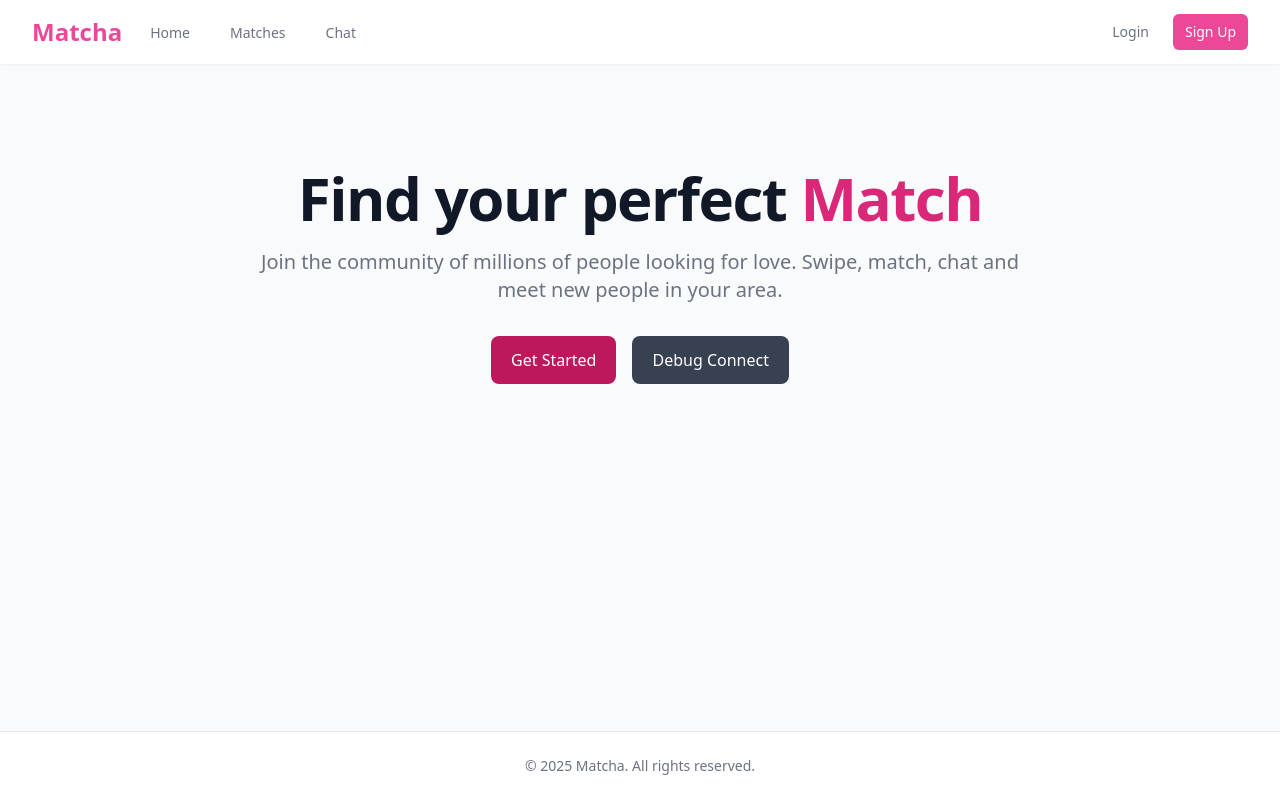
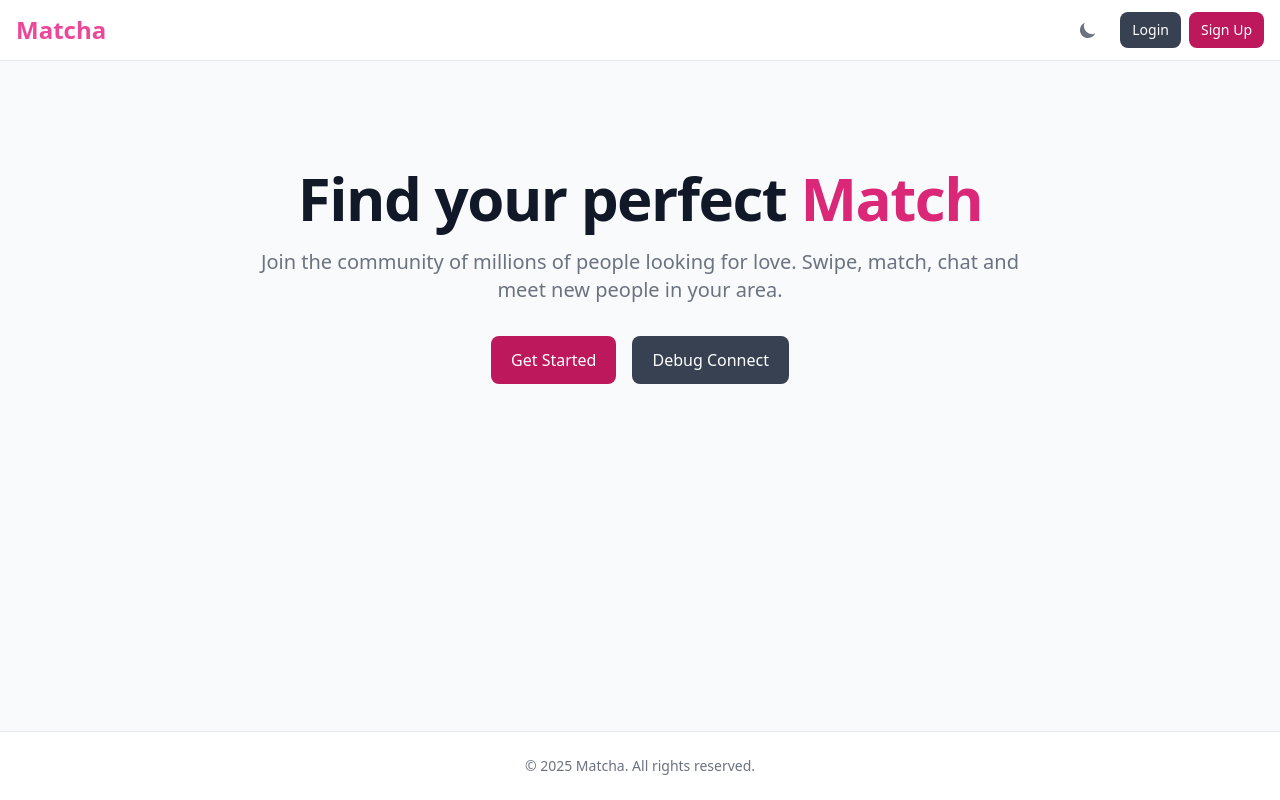
Before and after one commit to jgavairo/Matcha, a React (Vite) app in the folder frontend/: page / in a window 1280 px wide. Built offline with nearby package versions, Linux system fonts and the light colour scheme.

Commit message:
feat: implement new Header component with authentication and theme toggle; remove AppHeader and update layouts

```diff
--- a/frontend/src/App.tsx
+++ b/frontend/src/App.tsx
@@ -1,6 +1,7 @@
 import { BrowserRouter, Routes, Route } from 'react-router-dom';
 import { NotificationProvider } from '@context/NotificationContext';
 import ToastContainer from '@features/notifications/components/ToastContainer';
+import Header from '@components/layout/Header';
 import MainLayout from '@layouts/MainLayout';
 import HomePage from '@pages/HomePage';
 import RegisterPage from '@pages/RegisterPage';
@@ -14,6 +15,7 @@ function App() {
     <NotificationProvider>
       <ToastContainer />
       <BrowserRouter>
+      <Header />
       <Routes>
         <Route element={<ProtectedRoute />}>
           <Route path="/app" element={<AppLayout />}>
--- a/frontend/src/components/layout/AppHeader.tsx
+++ /dev/null
@@ -1,40 +0,0 @@
-import React from 'react';
-import { Link } from 'react-router-dom';
-import { HiLogout, HiMoon, HiSun } from 'react-icons/hi';
-import { useTheme } from '@context/ThemeContext';
-import { useAuth } from '@context/AuthContext';
-
-const AppHeader: React.FC = () => {
-  const { theme, toggleTheme } = useTheme();
-  const { logout } = useAuth();
-
-  return (
-    <nav className="bg-white border-b border-gray-200 px-4 py-2.5 dark:bg-gray-800 dark:border-gray-700 fixed w-full z-20 top-0 left-0">
-        <div className="flex flex-wrap justify-between items-center mx-auto max-w-screen-xl">
-          <Link to="/app" className="flex items-center">
-            <span className="self-center text-xl font-semibold whitespace-nowrap dark:text-white text-primary-600">Matcha</span>
-          </Link>
-          <div className="flex items-center lg:order-2">
-            <button
-              onClick={toggleTheme}
-              type="button"
-              className="text-gray-500 dark:text-gray-400 hover:bg-gray-100 dark:hover:bg-gray-700 focus:outline-none focus:ring-4 focus:ring-gray-200 dark:focus:ring-gray-700 rounded-lg text-sm p-2.5 mr-1"
-            >
-              {theme === 'dark' ? <HiSun className="w-5 h-5" /> : <HiMoon className="w-5 h-5" />}
-              <span className="sr-only">Toggle theme</span>
-            </button>
-            <button
-              onClick={logout}
-              type="button"
-              className="text-gray-500 dark:text-gray-400 hover:bg-gray-100 dark:hover:bg-gray-700 focus:outline-none focus:ring-4 focus:ring-gray-200 dark:focus:ring-gray-700 rounded-lg text-sm p-2.5 mr-1"
-            >
-              <HiLogout className="w-5 h-5" />
-              <span className="sr-only">Logout</span>
-            </button>
-          </div>
-        </div>
-      </nav>
-  );
-};
-
-export default AppHeader;
--- /dev/null
+++ b/frontend/src/components/layout/Header.tsx
@@ -0,0 +1,58 @@
+import React from 'react';
+import { Link } from 'react-router-dom';
+import { HiLogout, HiMoon, HiSun } from 'react-icons/hi';
+import { useTheme } from '@context/ThemeContext';
+import { useAuth } from '@context/AuthContext';
+import { Button } from 'flowbite-react';
+
+const Header: React.FC = () => {
+  const { theme, toggleTheme } = useTheme();
+  const { isAuthenticated, logout } = useAuth();
+
+  return (
+    <nav className="bg-white border-b border-gray-200 px-4 py-2.5 dark:bg-gray-800 dark:border-gray-700 fixed w-full z-20 top-0 left-0">
+        <div className="flex flex-wrap justify-between items-center mx-auto max-w-screen-xl">
+          <Link to={isAuthenticated ? "/app" : "/"} className="flex items-center">
+            <span className="text-2xl font-bold text-primary-500">Matcha</span>
+          </Link>
+          <div className="flex items-center lg:order-2 gap-2">
+            <button
+              onClick={toggleTheme}
+              type="button"
+              className="text-gray-500 dark:text-gray-400 hover:bg-gray-100 dark:hover:bg-gray-700 focus:outline-none focus:ring-4 focus:ring-gray-200 dark:focus:ring-gray-700 rounded-lg text-sm p-2.5 mr-1"
+            >
+              {theme === 'dark' ? <HiSun className="w-5 h-5" /> : <HiMoon className="w-5 h-5" />}
+              <span className="sr-only">Toggle theme</span>
+            </button>
+
+            {isAuthenticated ? (
+              <button
+                onClick={logout}
+                type="button"
+                className="text-gray-500 dark:text-gray-400 hover:bg-gray-100 dark:hover:bg-gray-700 focus:outline-none focus:ring-4 focus:ring-gray-200 dark:focus:ring-gray-700 rounded-lg text-sm p-2.5 mr-1"
+              >
+                <HiLogout className="w-5 h-5" />
+                <span className="sr-only">Logout</span>
+              </button>
+            ) : (
+              <>
+                <Link to="/login">
+                  <Button color="gray" size="sm">
+                    Login
+                  </Button>
+                </Link>
+
+                <Link to="/register">
+                  <Button gradientDuoTone="purpleToBlue" size="sm">
+                    Sign Up
+                  </Button>
+                </Link>
+              </>
+            )}
+          </div>
+        </div>
+      </nav>
+  );
+};
+
+export default Header;
--- a/frontend/src/layouts/AppLayout.tsx
+++ b/frontend/src/layouts/AppLayout.tsx
@@ -1,12 +1,10 @@
 import React from 'react';
 import { Outlet } from 'react-router-dom';
-import AppHeader from '@components/layout/AppHeader';
 import BottomNav from '@components/layout/BottomNav';
 
 const AppLayout: React.FC = () => {
   return (
     <div className="flex flex-col h-screen bg-gray-50 dark:bg-gray-900">
-      <AppHeader />
 
       <main className="flex-grow flex flex-col mt-14 mb-16 overflow-y-auto">
         <Outlet />
--- a/frontend/src/layouts/MainLayout.tsx
+++ b/frontend/src/layouts/MainLayout.tsx
@@ -1,49 +1,19 @@
 import React from 'react';
-import { Outlet, Link } from 'react-router-dom';
+import { Outlet } from 'react-router-dom';
 
 const MainLayout: React.FC = () => {
   return (
-    <div className="min-h-screen bg-gray-50 flex flex-col">
-      <header className="bg-white shadow-sm">
-        <div className="max-w-7xl mx-auto px-4 sm:px-6 lg:px-8">
-          <div className="flex justify-between h-16">
-            <div className="flex">
-              <div className="flex-shrink-0 flex items-center">
-                <Link to="/" className="text-2xl font-bold text-primary-500">Matcha</Link>
-              </div>
-              <div className="hidden sm:ml-6 sm:flex sm:space-x-8">
-                <Link to="/" className="border-transparent text-gray-500 hover:border-gray-300 hover:text-gray-700 inline-flex items-center px-1 pt-1 border-b-2 text-sm font-medium">
-                  Home
-                </Link>
-                <Link to="/matches" className="border-transparent text-gray-500 hover:border-gray-300 hover:text-gray-700 inline-flex items-center px-1 pt-1 border-b-2 text-sm font-medium">
-                  Matches
-                </Link>
-                <Link to="/chat" className="border-transparent text-gray-500 hover:border-gray-300 hover:text-gray-700 inline-flex items-center px-1 pt-1 border-b-2 text-sm font-medium">
-                  Chat
-                </Link>
-              </div>
-            </div>
-            <div className="flex items-center">
-              <Link to="/login" className="text-gray-500 hover:text-gray-700 px-3 py-2 rounded-md text-sm font-medium">
-                Login
-              </Link>
-              <Link to="/register" className="bg-primary-500 text-white hover:bg-primary-600 px-3 py-2 rounded-md text-sm font-medium ml-3">
-                Sign Up
-              </Link>
-            </div>
-          </div>
-        </div>
-      </header>
+    <div className="min-h-screen bg-gray-50 dark:bg-gray-900 flex flex-col">
 
-      <main className="flex-grow">
+      <main className="flex-grow mt-16">
         <div className="max-w-7xl mx-auto py-6 sm:px-6 lg:px-8">
           <Outlet />
         </div>
       </main>
 
-      <footer className="bg-white border-t border-gray-200">
+      <footer className="bg-white dark:bg-gray-800 border-t border-gray-200 dark:border-gray-700">
         <div className="max-w-7xl mx-auto py-6 px-4 sm:px-6 lg:px-8">
-          <p className="text-center text-gray-500 text-sm">
+          <p className="text-center text-gray-500 dark:text-gray-400 text-sm">
             &copy; 2025 Matcha. All rights reserved.
           </p>
         </div>
```
